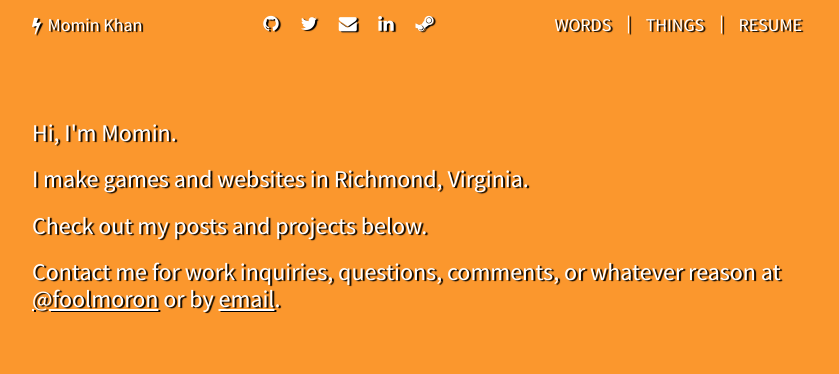
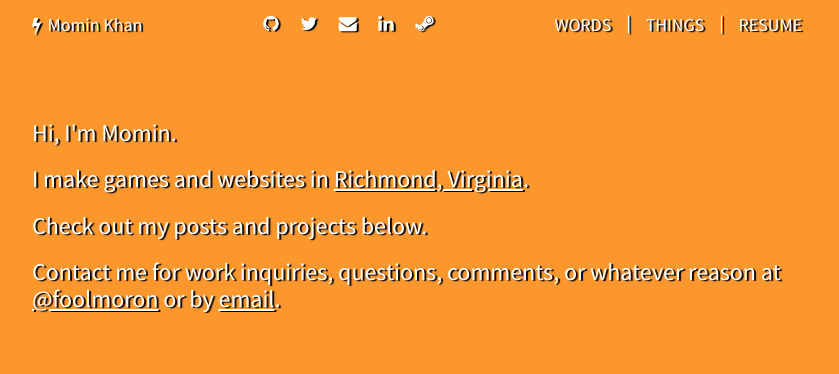
Before and after one commit to foolmoron/foolmoron.github.io, a Jekyll site: the page built from index.html, in a window 1280 px wide. Shown: the top 374 px of the page, without its empty margins (223-1062 px from the left). Built offline with Jekyll 4.4.1, drawn with Linux system fonts in a browser that asks for light colours; nearby versions of some CDN libraries; Markdown is read by kramdown in place of the engine named in the settings; the list of posts is cut into pages by our own code; part of the change alters nothing that is shown.

Commit message:
rva link

```diff
--- a/index.html
+++ b/index.html
@@ -5,7 +5,7 @@ layout: layout
 <section id="about">
   <div class="container xs-centered" style="text-align: left;">
     <h3>Hi, I'm Momin.</h3>
-    <h3>I make games and websites in Richmond, Virginia.</h3>
+    <h3>I make games and websites in <a href="https://www.google.com/search?q=RVA" target="_blank">Richmond, Virginia</a>.</h3>
     <h3>Check out my posts and projects below.</h3>
     <h3>Contact me for work inquiries, questions, comments, or whatever reason at <a href="http://twitter.com/{{ site.twitter }}">@{{ site.twitter }}</a> or by <a href="mailto:{{ site.email }}">email</a>.</h3>
   </div>
```
